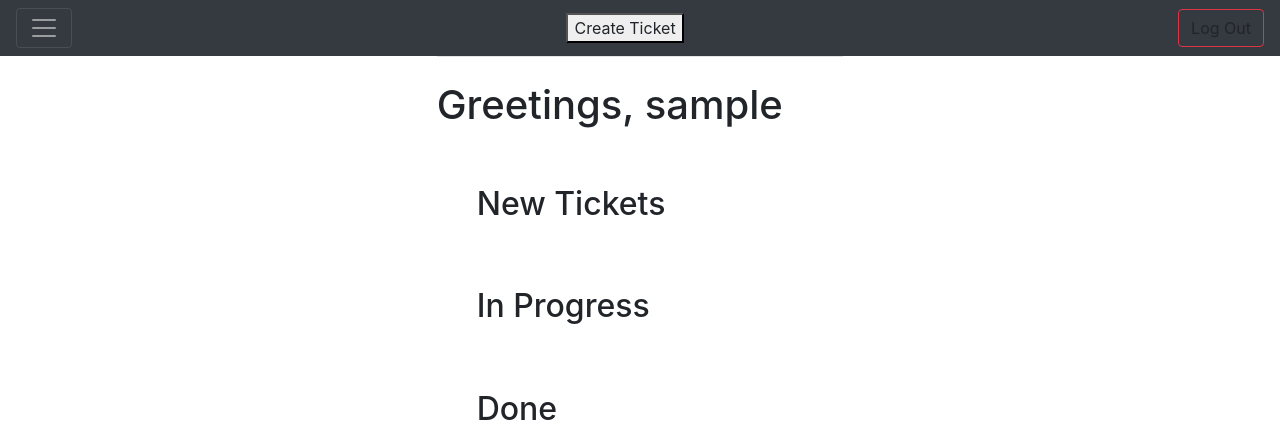
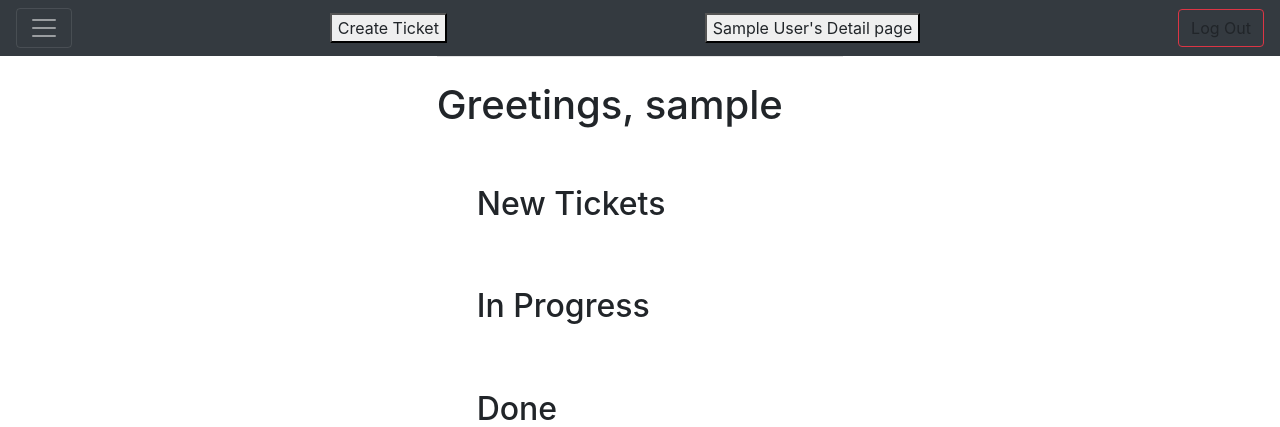
Before and after one commit to JustDeWitt8485/bugtracker, a Django app: page / in a window 1280 px wide. Shown: the top 427 px of the page. Run offline with Django 3.2, Linux system fonts and the light colour scheme; the visitor is signed in with stand-in values (Sample User, id 1); data that the repository does not hold is empty.

Commit message:
working edit user page and functionality of assign user, ticket complete and ticket invalid

```diff
--- a/Templates/index.html
+++ b/Templates/index.html
@@ -21,6 +21,7 @@
             aria-controls="navbarToggleExternalContent" aria-expanded="false" aria-label="Toggle navigation">
             <span class="navbar-toggler-icon"></span>
             <button><a href="/tickets/add/"class="text-body">Create Ticket</a></button>
+            <button><a href="/user/{{request.user.id}}"class="text-body">{{request.user}}'s Detail page</a></button>
             {% if request.user.is_authenticated %}
                 <button type="button" class="btn btn-outline-danger">
                     <a href="/logout/" class="text-body">Log Out</a></button>
--- a/bug_tracker/urls.py
+++ b/bug_tracker/urls.py
@@ -24,6 +24,7 @@ urlpatterns = [
     path('logout/', views.logout_view, name='logoutpage'),
     path('tickets/add/', views.create_ticket, name='createtick'),
     path('edit/<int:ticket_id>/', views.edit_ticket, name='edittick'),
+    path('user/<int:user_id>/', views.user_detail, name='user_detail'),
     path('tickets/<int:user_filed_id>/', views.ticket_detail,
          name='ticket_detail'),
     path('assignperson/<int:ticket_id>/', views.status_view, name='statusview'),
--- a/tracker_app/views.py
+++ b/tracker_app/views.py
@@ -24,7 +24,7 @@ def index(request):
         'ip': in_pro,
         'done': done,
         'invalid': invalid
-        }
+    }
     )
 
 
@@ -38,7 +38,7 @@ def login_view(request):
             if user:
                 login(request, user)
                 return HttpResponseRedirect(request.GET.get('next',
-                                            reverse('homepage')))
+                                                            reverse('homepage')))
     form = LoginForm()
     return render(request, 'login.html', {'form': form})
 
@@ -58,7 +58,7 @@ def create_ticket(request):
             ticket = Tickets.objects.create(
                 title=data['title'],
                 description=data['description'],
-                )
+            )
             print(ticket.id)
             return HttpResponseRedirect(reverse('homepage'))
 
@@ -84,7 +84,17 @@ def ticket_detail(request, user_filed_id):
     ticket_det = Tickets.objects.get(id=user_filed_id)
     choose_person = ActionForm()
     return render(
-        request, 'ticket_detail.html', {'ticket_d': ticket_det, 'choose_person': choose_person }
+        request, 'ticket_detail.html', {
+            'ticket_d': ticket_det, 'choose_person': choose_person}
+    )
+
+
+def user_detail(request, user_id):
+    user = CustUser.objects.filter(id=user_id).first()
+    user_ticket = Tickets.objects.filter(user_filed=user)
+    return render(
+        request, 'user_detail.html', {
+            'user': user, 'user_ticket': user_ticket}
     )
 
 
@@ -105,27 +115,32 @@ def edit_ticket(request, ticket_id):
     return render(request, html, {'form': form})
 
 
-def assign_ticket(request, assign_id):
-
-    assign_ticket = Tickets.objects.status()
-
-    if assign_ticket in 'IN_PROGRESS':
-        request.user = None
-        assign_ticket.user_completed = None
-        assign_ticket.save()
+def assign_ticket(request, ticket_id):
+    ass_ticket = Tickets.objects.filter(id=ticket_id).first()
+    if ass_ticket.status == "IN_PROGRESS":
+        ass_ticket.user_assigned = request.user
+        ass_ticket.user_completed = None
+        ass_ticket.save()
     return HttpResponseRedirect(reverse('homepage'))
 
 
+def completed_ticket(request, ticket_id):
+    user = CustUser.objects.get(username=request.user.username)
+    ass_ticket = Tickets.objects.filter(id=ticket_id).first()
+    if ass_ticket.status == "INVALID" or ass_ticket.user_assigned is None:
+        ass_ticket.user_assigned = user
+        ass_ticket.user_completed = None
+    ass_ticket.status = "DONE"
+    ass_ticket.user_completed = ass_ticket.user_assigned
+    ass_ticket.user_assigned = None
+    ass_ticket.save()
+    return HttpResponseRedirect(reverse('homepage'))
 
 
-
-
-
-# def upvote(request, post_id):
-#     post = Post.objects.filter(id=post_id).first()
-#     post.upvote += 1
-#     post.save()
-#     return redirect('/')
-
-# assign ticket to you: use Ticket.objects.status. ...check if it is in IN_PROGRESS
-# if it is in progress, = resquest.user, user completed will be assigned to none.
+def return_ticket(request, ticket_id):
+    return_tick = Tickets.objects.filter(id=ticket_id).first()
+    return_tick.status = "NEW"
+    return_tick.user_assigned = None
+    return_tick.user_completed = None
+    return_tick.save()
+    return HttpResponseRedirect(reverse('homepage'))
```
Also changed, not shown: Templates/user_detail.html (added, +79 -0 lines).
